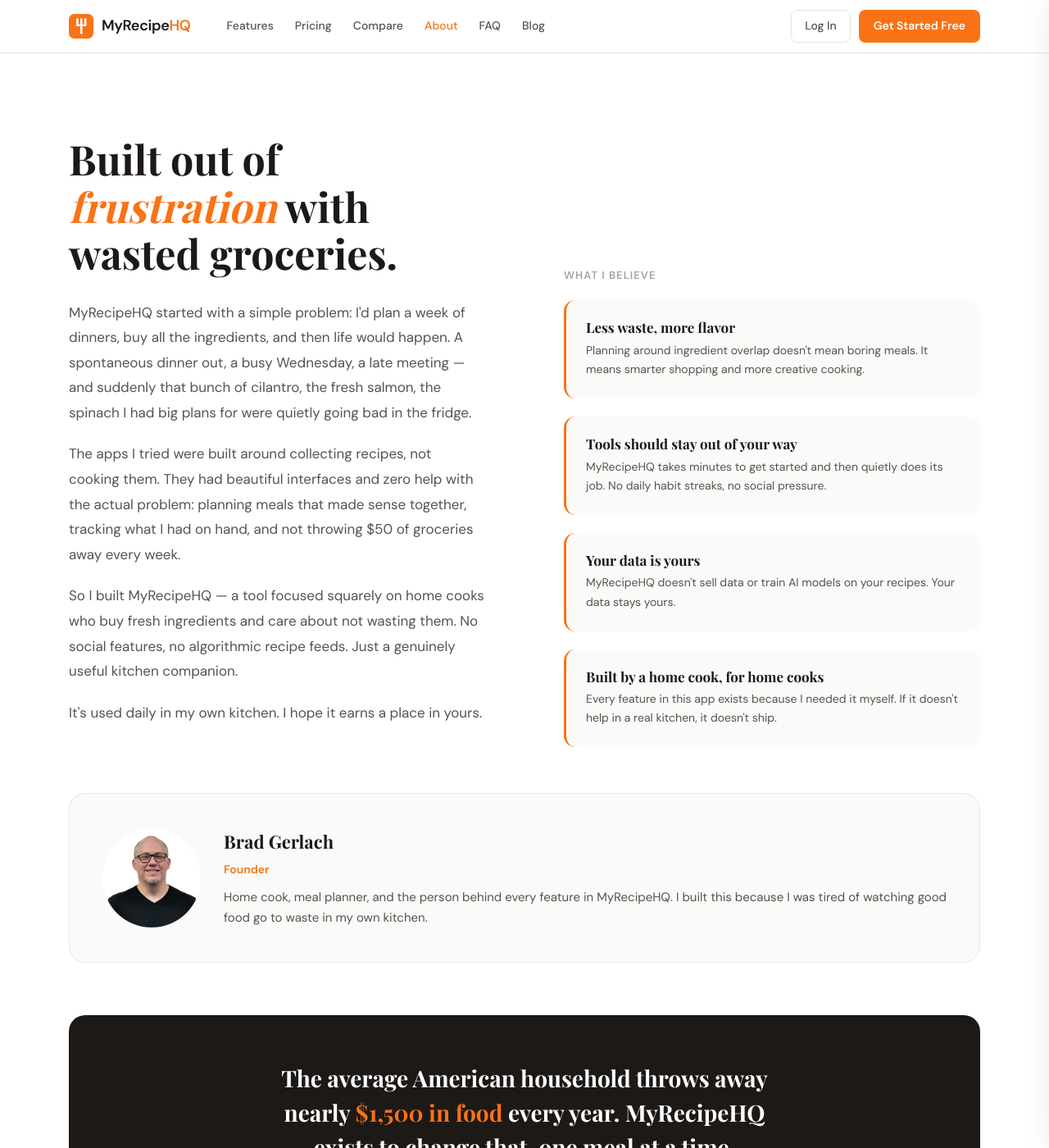
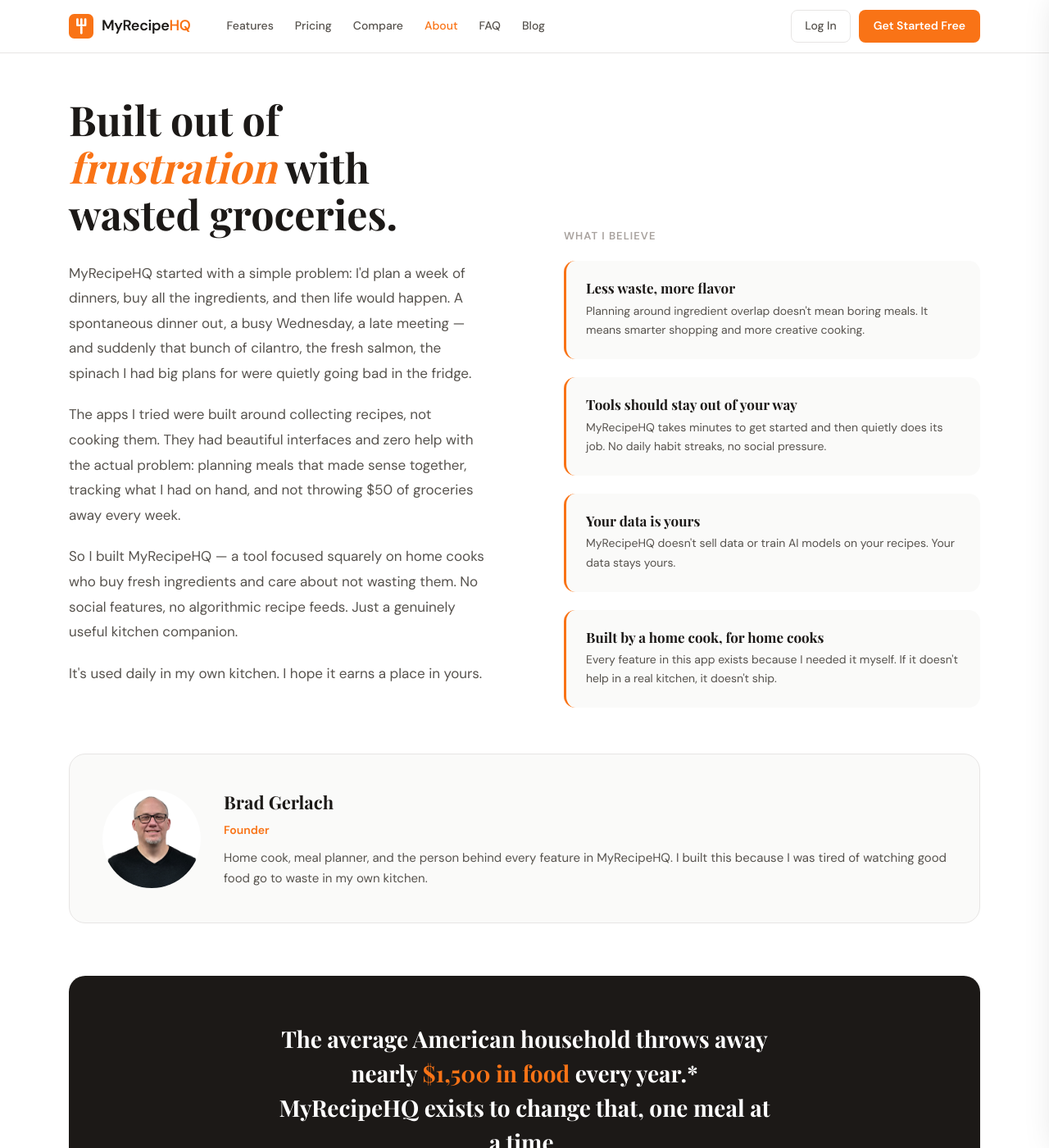
Before and after one commit to bgerlach463/recipehq-site, a Jekyll site: the page built from about/index.html, in a window 1280 px wide and 1400 px high. Shown: the whole window at 82% size. Built offline with Jekyll 4.4.1, drawn with Linux system fonts in a browser that asks for light colours; some of the changed text lies outside the part shown.

Commit message:
Reduce about page top whitespace + add NRDC citation for $1,500 stat

```diff
--- a/about/index.html
+++ b/about/index.html
@@ -89,8 +89,9 @@
       </div>
 
       <div class="about-mission">
-        <p>The average American household throws away nearly <span>$1,500 in food</span> every year. MyRecipeHQ exists to change that, one meal at a time.</p>
+        <p>The average American household throws away nearly <span>$1,500 in food</span> every year.* MyRecipeHQ exists to change that, one meal at a time.</p>
       </div>
+      <div style="text-align:center;font-size:12px;color:#A8A29E;margin-top:12px">* Source: NRDC, "Wasted: How America Is Losing Up to 40 Percent of Its Food from Farm to Fork to Landfill"</div>
 
     </div>
   </div>
--- a/css/style.css
+++ b/css/style.css
@@ -463,7 +463,7 @@
 .comp-logo-price { font-size: 11px; color: var(--muted); }
 
 /* ── ABOUT PAGE ──────────────────────────────────────── */
-.about-hero { padding: 80px 0 56px; }
+.about-hero { padding: 32px 0 56px; }
 .about-grid { display: grid; grid-template-columns: 1fr 1fr; gap: 96px; align-items: start; }
 .about-text h1 { font-size: clamp(32px, 4vw, 50px); margin-bottom: 24px; }
 .about-text h1 em { font-style: italic; color: var(--orange); }
```
